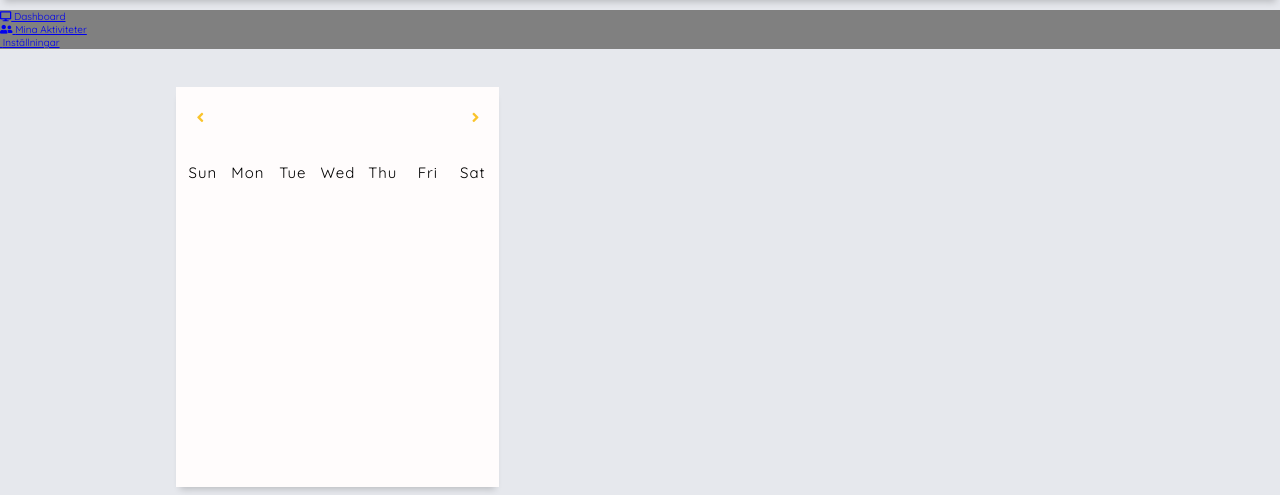
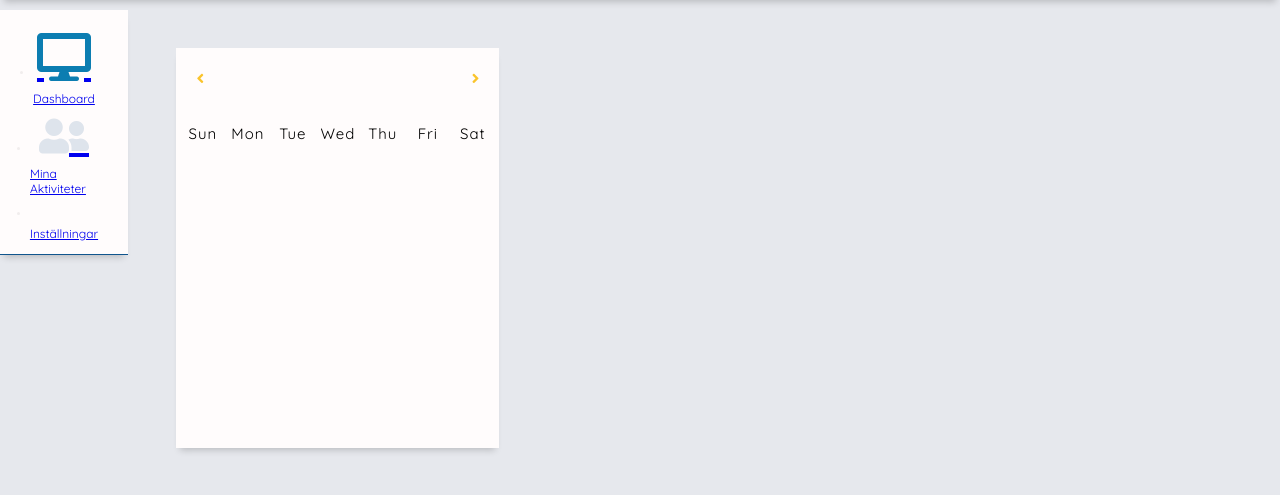
Before and after one commit to Qlirim321/sensorsystem-git, a Flask app: page /dashboard in a window 1280 px wide. Shown: the part 120-615 px from the top of the page. Run offline with Flask 2, Linux system fonts and the light colour scheme; data that the repository does not hold is empty; some libraries are stand-ins or nearby versions.

Commit message:
Update dashboard.css

```diff
--- a/static/dashboard.css
+++ b/static/dashboard.css
@@ -75,17 +75,51 @@
   margin:0 auto;
 }
 
-#sidebar {
+
+.sidebar {
 
   color: #9799ab;
   overflow-y: auto;
   transition: all 0.5s;
   -webkit-transition: all 0.5s;
   width: 10%;
-  min-height: 750px;
   float: left;
   box-shadow: 0 6px 7px -4px rgba(0, 0, 0, 0.2);
   background: #FFFCFC;
+  text-decoration: none;
+}
+
+.nav-links {
+  display: flex;
+  flex-direction: column;
+  align-items: center;
+  padding: 13px 30px;
+  border-bottom: 1px solid #10558d;
+  color: rgb(241, 237, 237);
+  position: relative;
+}
+
+.sidebar ul li a i {
+  font-size: 40px;
+  color: #dee4ec;
+  width: 100%;
+  display: flex;
+  justify-content: center;
+  align-items: center;
+  margin-top: 10px;
+  margin-bottom: 10px;
+}
+
+.sidebar ul li a:hover i,
+.sidebar ul li a.active i {
+  color: #0c7db1;
+  cursor: pointer;
+  font-size: 48px;
+}
+
+.sidebar ul li a span {
+  font-size: 12px;
+  margin-top: 5px;
 }
 
 #bodyarea-div {
@@ -99,6 +133,9 @@
   content: "";
 
 }
+
+/* ---------- Patient Box ---------- */
+
 
 .box-patients {
   width: 65%;
@@ -117,8 +154,8 @@
   margin-left: 10px;
   margin-right: 3%;
   box-shadow: 0 6px 7px -4px rgba(0, 0, 0, 0.2);
+}
 
-}
 
 .patient-info {
   border: 1px solid grey;
```
